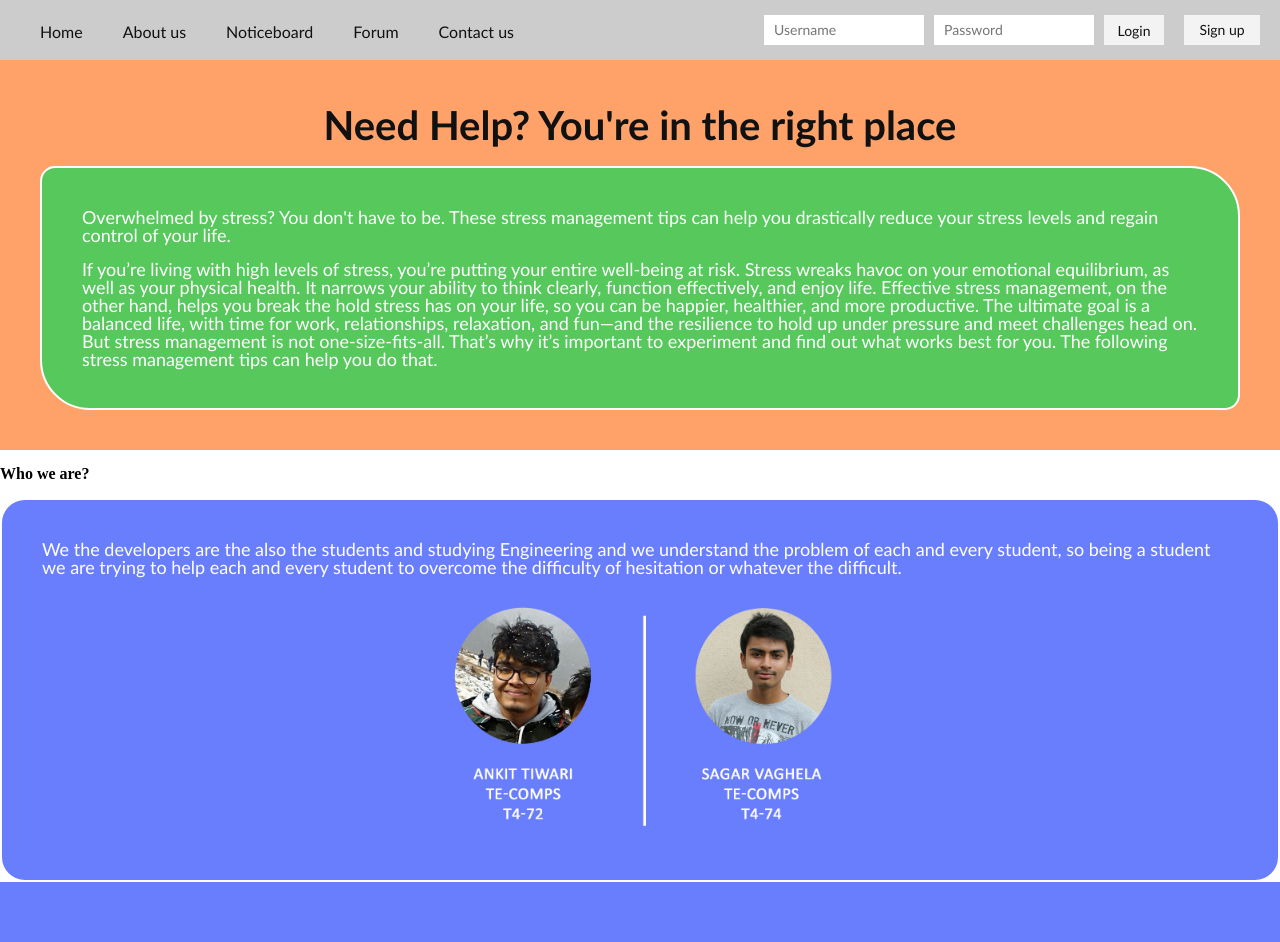
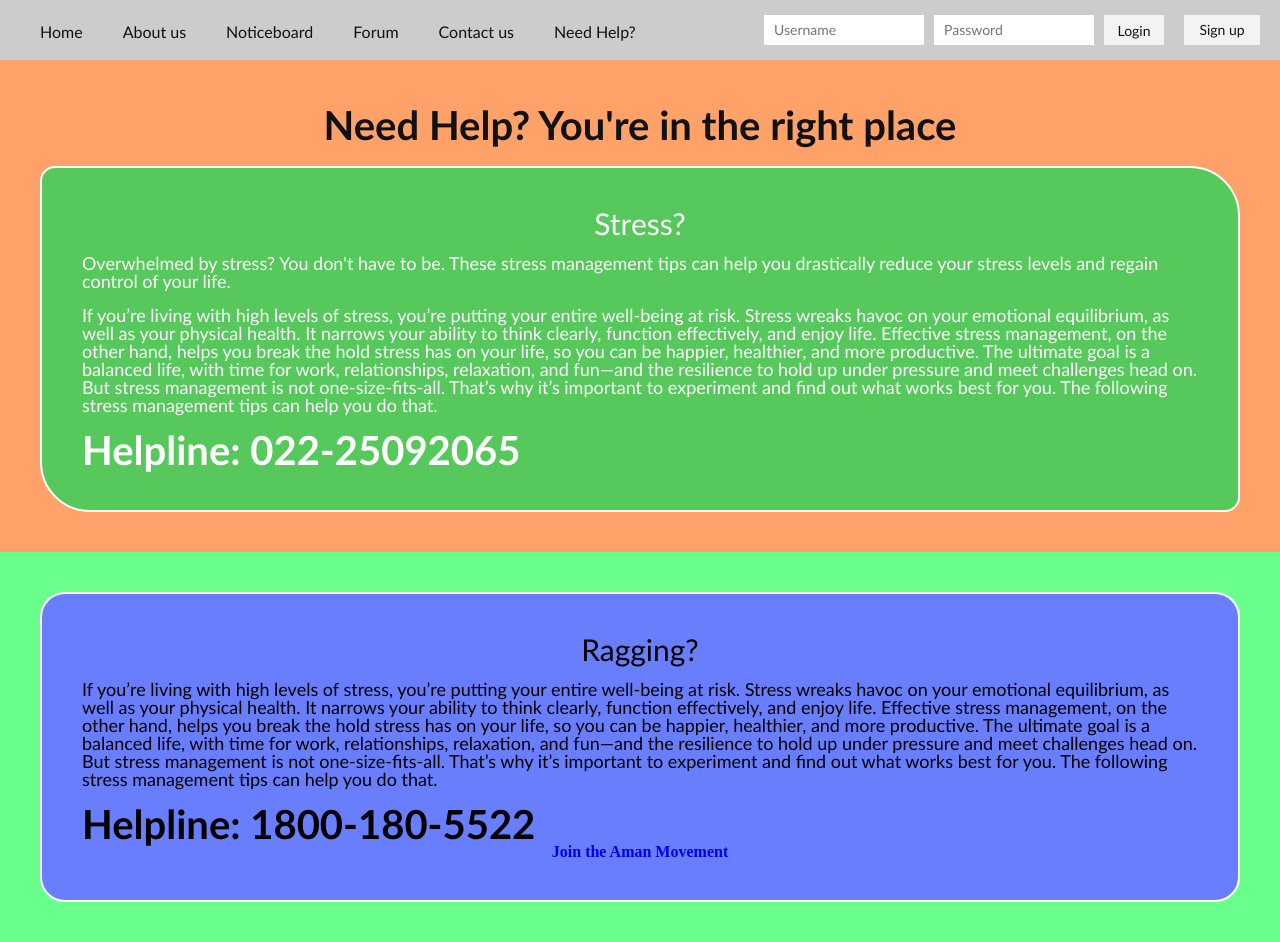
Before and after one commit to git-ankit/StudentsLifeLine, a PHP site: page /needhelp.php in a window 1280 px wide. Before the commit the page ends 882 px from the top, so only its background shows below. Run offline with PHP 8.4, Linux system fonts and the light colour scheme.

Commit message:
More Minor Changes
Phew

```diff
--- a/includes/header.inc.php
+++ b/includes/header.inc.php
@@ -14,6 +14,7 @@
 				<li><a href="/StudentsLifeLine/noticeboard/noticeb.php">Noticeboard</a></li>
 				<li><a href="/StudentsLifeLine/forum/showforums.php">Forum</a></li>
 				<li><a href="/StudentsLifeLine/contact.php">Contact us</a></li>
+				<li><a href="/StudentsLifeLine/needhelp.php">Need Help?</a></li>
 			</ul>
 			<div class="nav-login">
 				<form action="includes/login.inc.php" method="POST">
--- a/needhelp.php
+++ b/needhelp.php
@@ -7,23 +7,30 @@
 	<div class="main-wrapper">
 		<h2>Need Help? You're in the right place</h2></br>
 			<div class="box-about" style="background-color: #56c85c; color: white">
+				<center><p style="font-size: 30px">Stress?</p></center>
+			</br>
 				<p style="font-size: 18px"> Overwhelmed by stress? You don't have to be. These stress management tips can help you drastically reduce your stress levels and regain control of your life.</p>
 				</br>
 				<p style="font-size: 18px"> If you’re living with high levels of stress, you’re putting your entire well-being at risk. Stress wreaks havoc on your emotional equilibrium, as well as your physical health. It narrows your ability to think clearly, function effectively, and enjoy life.
 
 				Effective stress management, on the other hand, helps you break the hold stress has on your life, so you can be happier, healthier, and more productive. The ultimate goal is a balanced life, with time for work, relationships, relaxation, and fun—and the resilience to hold up under pressure and meet challenges head on. But stress management is not one-size-fits-all. That’s why it’s important to experiment and find out what works best for you. The following stress management tips can help you do that. </p>
+				</br>
+				<strong><p style="font-size: 40px">Helpline: 022-25092065</p></strong>
 			</div>
 </section>
 
-<section>
-			</br>
-			<h2>Who we are?</h2>
-			</br>
+<section class="main-container" style="background-color: #6aff8d">
+	<div class="main-wrapper">
 
 			<div class="box" style="background-color: #697efc">
-				<p style="font-size: 18px; color: white"> We the developers are the also the students and studying Engineering and we understand the problem of each and every student, so being a student we are trying to help each and every student to overcome the difficulty of hesitation or whatever the difficult.</p>
+				<center><p style="font-size: 30px">Ragging?</p></center>
 				</br>
-				<center><img src="/studentslifeline/includes/about.jpg" height="245.4px" width="458px"></center>
+				<p style="font-size: 18px"> If you’re living with high levels of stress, you’re putting your entire well-being at risk. Stress wreaks havoc on your emotional equilibrium, as well as your physical health. It narrows your ability to think clearly, function effectively, and enjoy life.
+
+				Effective stress management, on the other hand, helps you break the hold stress has on your life, so you can be happier, healthier, and more productive. The ultimate goal is a balanced life, with time for work, relationships, relaxation, and fun—and the resilience to hold up under pressure and meet challenges head on. But stress management is not one-size-fits-all. That’s why it’s important to experiment and find out what works best for you. The following stress management tips can help you do that. </p>
+				</br>
+				<strong><p style="font-size: 40px">Helpline: 1800-180-5522</p>
+				<center><a href="http://www.antiragging.in/">Join the Aman Movement</a></center>
 			</div>
 
 
--- a/noticeboard/noticeb.inc.php
+++ b/noticeboard/noticeb.inc.php
@@ -27,7 +27,7 @@
 <body>
 <section class="main-container">
 	<div class="main-wrapper">
-		<div class="box">
+		<div class="box" style="background: url(noticeboard.jpg); border: 20px solid brown">
 			<div class="box-nav">
 				<h2>Notice</h2>
 			</div>
--- a/noticeboard/noticeb.php
+++ b/noticeboard/noticeb.php
@@ -24,7 +24,7 @@
 	<form class="input-form" action="noticecreate.php" method="POST">
 	<hr/>
 	<br>
-	<button type="submit" name="submit">Add a noticeboard</button>
+	<button type="submit" name="submit">Add a notice</button>
 	</form>
 	<?php
 	}
--- a/style.css
+++ b/style.css
@@ -380,3 +380,13 @@ select {
 	background-color: #f5b340;
 	width: 250px;
 }
+
+.noticeboard {
+    border-radius: 25px;
+    background: url(/StudentenslifeLine/noticeboard/noticeboard.jpg);
+    background-position: left top;
+    background-repeat: repeat;
+    padding: 20px;
+    width: 200px;
+    height: 150px;
+}
```
Also changed, not shown: noticeboard/noticeboard.jpg (added).
